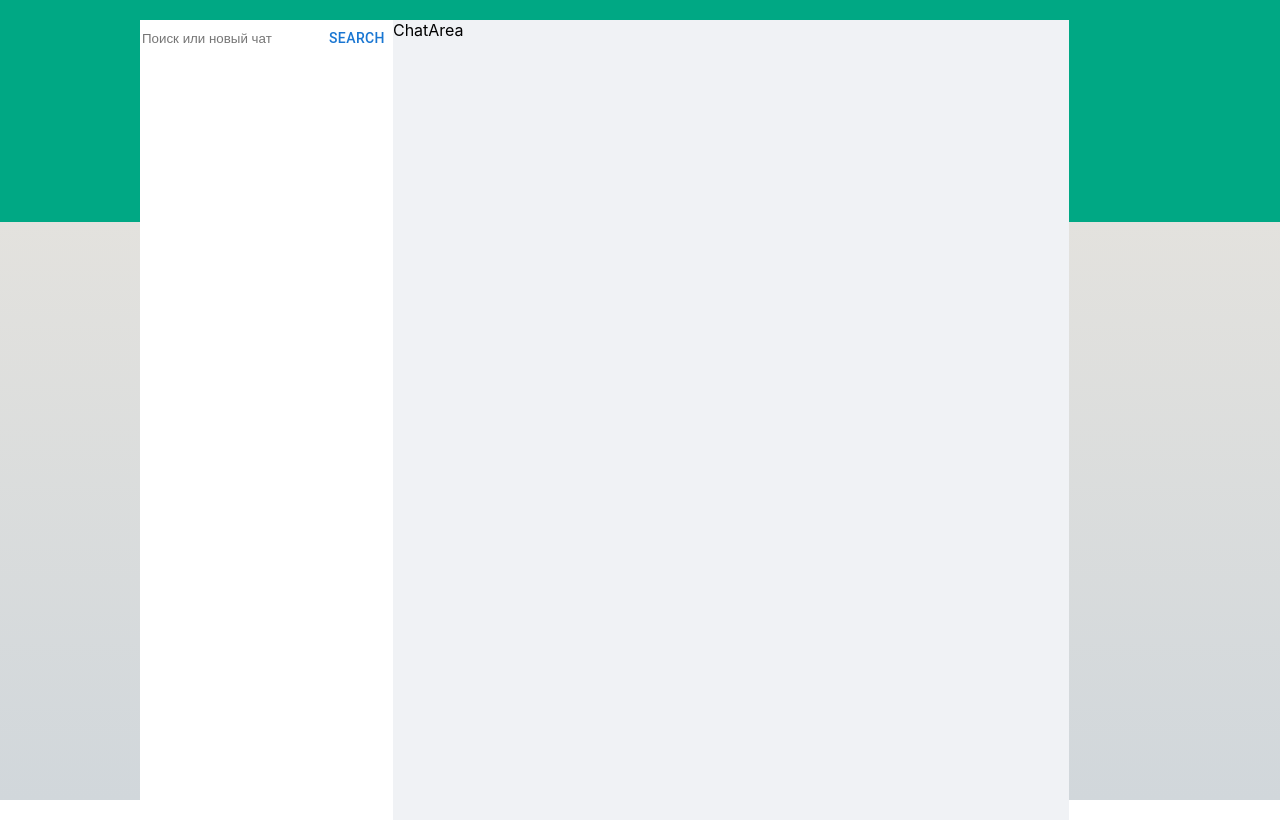
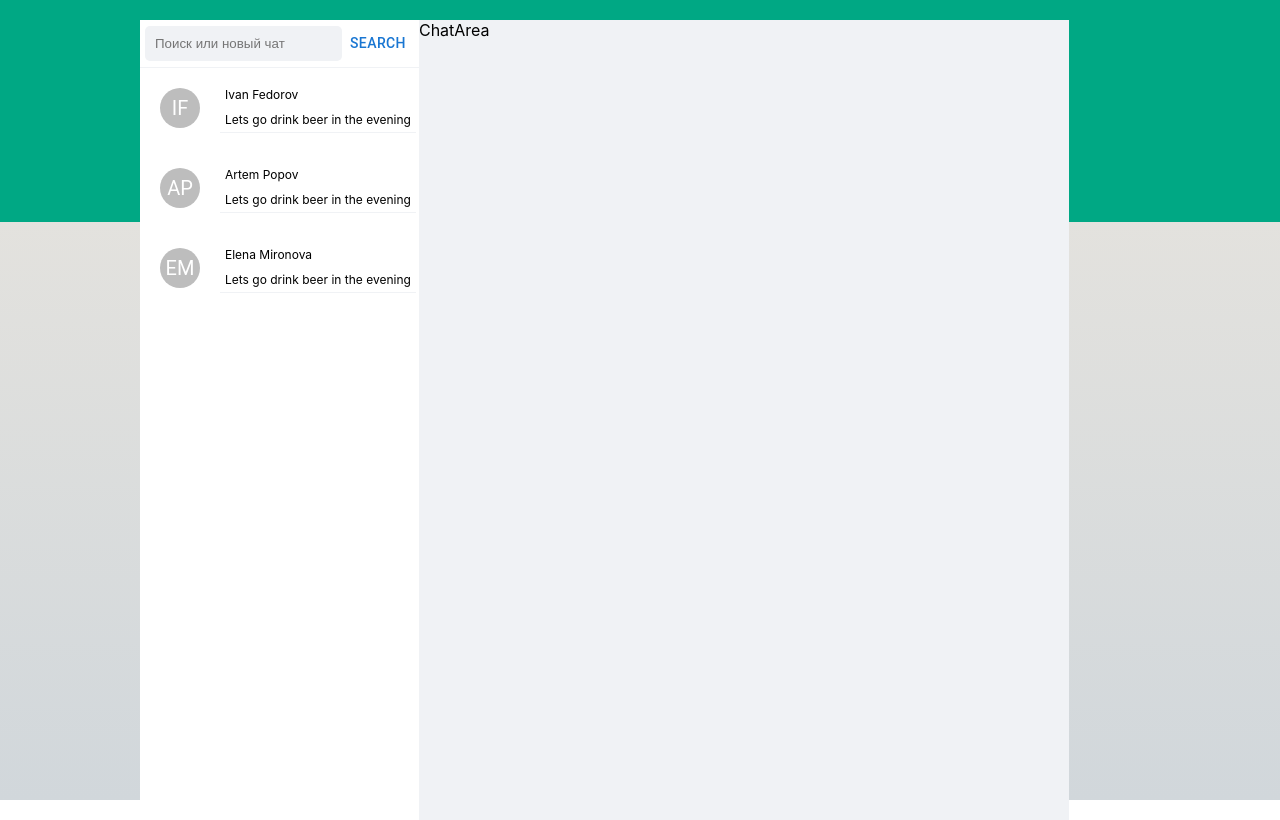
Before and after one commit to Yura1315/green-api, a React (Create React App) app: page /chat in a window 1280 px wide. Built offline with nearby package versions, Linux system fonts and the light colour scheme.

Commit message:
Добавил чаты в сайдбар

```diff
--- a/src/components/chatArea/ChatArea.tsx
+++ /dev/null
@@ -1,7 +0,0 @@
-import React from 'react'
-
-export const ChatArea = () => {
-  return (
-    <div>ChatArea</div>
-  )
-}
--- a/src/components/chatWindow/ChatWindow.tsx
+++ b/src/components/chatWindow/ChatWindow.tsx
@@ -1,6 +1,5 @@
-import React from "react";
-import { Chats } from "../chats/Chats";
-import { ChatArea } from "../chatArea/ChatArea";
+import { Chats } from "./chats/Chats";
+import { ChatArea } from "./chatArea/ChatArea";
 import { ChatWindowWrapper } from "./style";
 
 export const ChatWindow = () => {
--- /dev/null
+++ b/src/components/chatWindow/chatArea/ChatArea.tsx
@@ -0,0 +1,3 @@
+export const ChatArea = () => {
+	return <div>ChatArea</div>;
+};
--- /dev/null
+++ b/src/components/chatWindow/chats/Chats.tsx
@@ -0,0 +1,28 @@
+import Button from "@mui/material/Button";
+import { ChatsWrapper, InputWrapper, inputStyle } from "./style";
+import { ChatCard } from "./chatCard/ChatCard";
+import { users } from "../../common/mocks/userMocks";
+
+export const Chats = () => {
+	return (
+		<ChatsWrapper>
+			<InputWrapper>
+				<input
+					type="number"
+					placeholder="Поиск или новый чат"
+					style={inputStyle}
+				></input>
+				<Button>Search</Button>
+			</InputWrapper>
+			{users.map((user) => {
+				return (
+					<ChatCard
+						avatar={user.avatarName}
+						name={user.name}
+						lastMassege={user.lastMassege}
+					/>
+				);
+			})}
+		</ChatsWrapper>
+	);
+};
--- /dev/null
+++ b/src/components/chatWindow/chats/chatCard/ChatCard.tsx
@@ -0,0 +1,20 @@
+import { Avatar } from "@mui/material";
+import { ChatCardWrapper, UserDataWrapper } from "./style";
+
+interface CardProps {
+	avatar: string;
+	name: string;
+	lastMassege: string;
+}
+
+export const ChatCard = ({ avatar, name, lastMassege }: CardProps) => {
+	return (
+		<ChatCardWrapper>
+			<Avatar sx={{ margin: "20px" }}>{avatar}</Avatar>
+			<UserDataWrapper>
+				<p>{name}</p>
+				<p>{lastMassege}</p>
+			</UserDataWrapper>
+		</ChatCardWrapper>
+	);
+};
--- /dev/null
+++ b/src/components/chatWindow/chats/chatCard/style.ts
@@ -0,0 +1,19 @@
+import { styled } from "@mui/material";
+
+export const ChatCardWrapper = styled("div")({
+	display: "flex",
+	alignItems: "center",
+	"&:hover": {
+		backgroundColor: "#f0f2f5",
+	},
+});
+
+export const UserDataWrapper = styled("div")({
+	display: "flex",
+	flexDirection: "column",
+	fontSize: "12px",
+	borderBottom: "1px solid #f0f2f5",
+	"& :nth-child(1n)": {
+		margin: "5px",
+	},
+});
--- /dev/null
+++ b/src/components/chatWindow/chats/style.ts
@@ -0,0 +1,17 @@
+import { styled } from "@mui/material";
+
+export const ChatsWrapper = styled("div")({
+	background: "white",
+});
+
+export const InputWrapper = styled("div")({
+	padding: "5px",
+	borderBottom: "1px solid #f0f2f5",
+});
+
+export const inputStyle = {
+	border: "none",
+	background: "#f0f2f5",
+	borderRadius: "5px",
+	padding: "10px",
+};
--- a/src/components/chats/Chats.tsx
+++ /dev/null
@@ -1,16 +0,0 @@
-import React from "react";
-import Button from "@mui/material/Button";
-import { ChatsWrapper } from "./style";
-
-export const Chats = () => {
-	return (
-		<ChatsWrapper>
-			<input
-				type="text"
-				placeholder="Поиск или новый чат"
-				style={{ border: "none" }}
-			></input>
-			<Button>Search</Button>
-		</ChatsWrapper>
-	);
-};
--- a/src/components/chats/style.ts
+++ /dev/null
@@ -1,5 +0,0 @@
-import { styled } from "@mui/material";
-
-export const ChatsWrapper = styled('div')({
-    background:'white'
-})
--- /dev/null
+++ b/src/components/common/mocks/userMocks.ts
@@ -0,0 +1,17 @@
+export const users = [
+	{
+		avatarName: "IF",
+		name: "Ivan Fedorov",
+		lastMassege: "Lets go drink beer in the evening",
+	},
+	{
+		avatarName: "AP",
+		name: "Artem Popov",
+		lastMassege: "Lets go drink beer in the evening",
+	},
+	{
+		avatarName: "EM",
+		name: "Elena Mironova",
+		lastMassege: "Lets go drink beer in the evening",
+	},
+];
```
